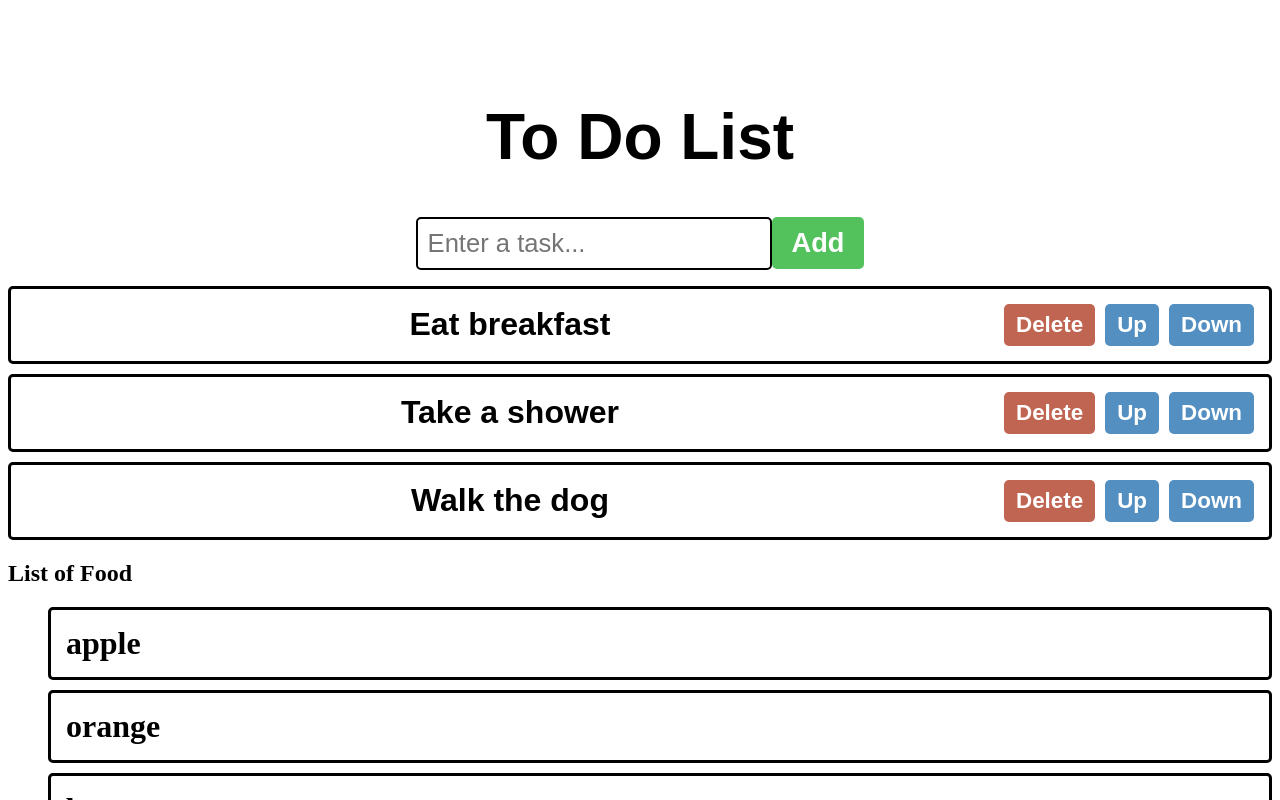
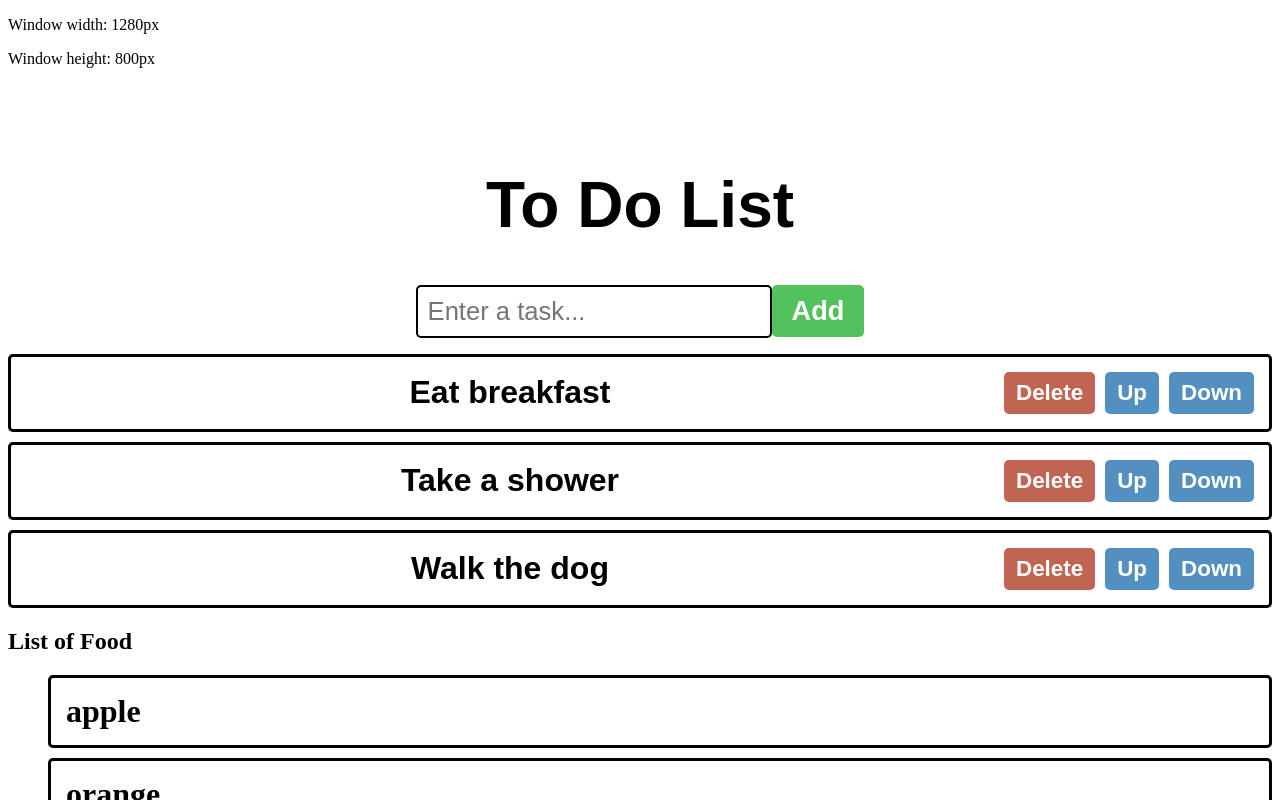
Before and after one commit to connie-feng/my-react-app, a React (Vite) app: page / in a window 1280 px wide. Shown: the top 800 px of the page. Built offline with nearby package versions, Linux system fonts and the light colour scheme.

Commit message:
Add another useEffect hook example with window sizing

```diff
--- a/src/App.jsx
+++ b/src/App.jsx
@@ -3,12 +3,13 @@
 import Car from './Car.jsx'
 import FoodList from './FoodList.jsx'
 import ToDoList from './ToDoList.jsx'
+import Window from './Window.jsx'
 
 function App() {
 
-
   return (
     <>
+      <Window />
       <ToDoList />
       <FoodList />
       <Car />
--- /dev/null
+++ b/src/Window.jsx
@@ -0,0 +1,35 @@
+import React, { useState, useEffect } from 'react';
+
+function Window() {
+  const [width, setWidth] = useState(window.innerWidth);
+  const [height, setHeight] = useState(window.innerHeight);
+
+  useEffect(() => {
+    // adds thousands of event listeners without useEffect
+    window.addEventListener("resize", handleResize);
+    console.log("EVENT LISTENER ADDED");
+
+    // clean up before next re-render or before unmounting
+    return () => {
+      window.removeEventListener("resize", handleResize);
+      console.log("EVENT LISTENER REMOVED");
+    }
+  }, []);
+
+  useEffect(() => {
+    document.title = `Size: ${width} x ${height}`
+  }, [width, height]);
+
+  function handleResize() {
+    setWidth(window.innerWidth);
+    setHeight(window.innerHeight);
+  }
+
+  return (
+    <div>
+      <p>Window width: {width}px</p>
+      <p>Window height: {height}px</p>
+    </div>
+    )
+}
+export default Window
```
